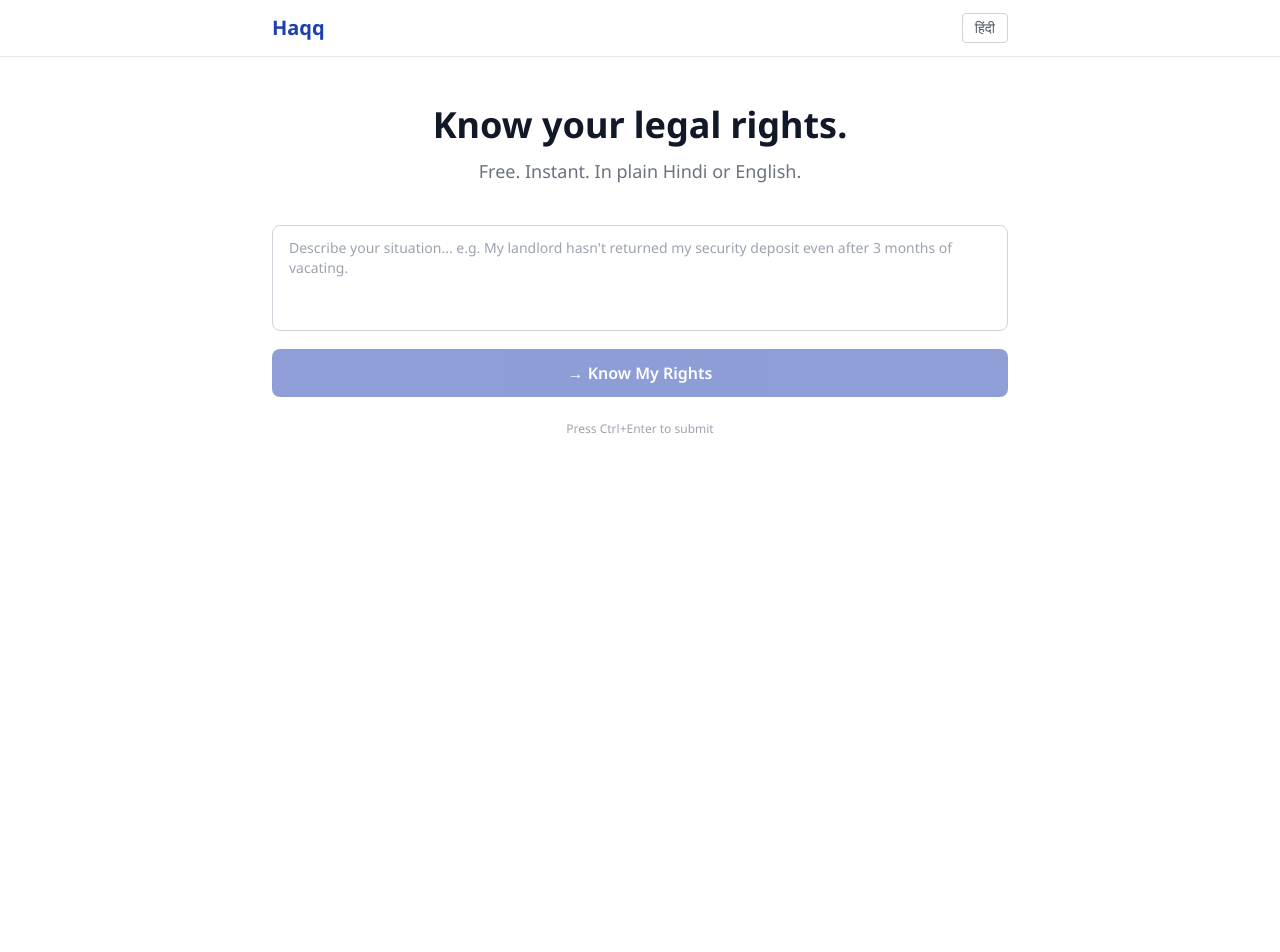
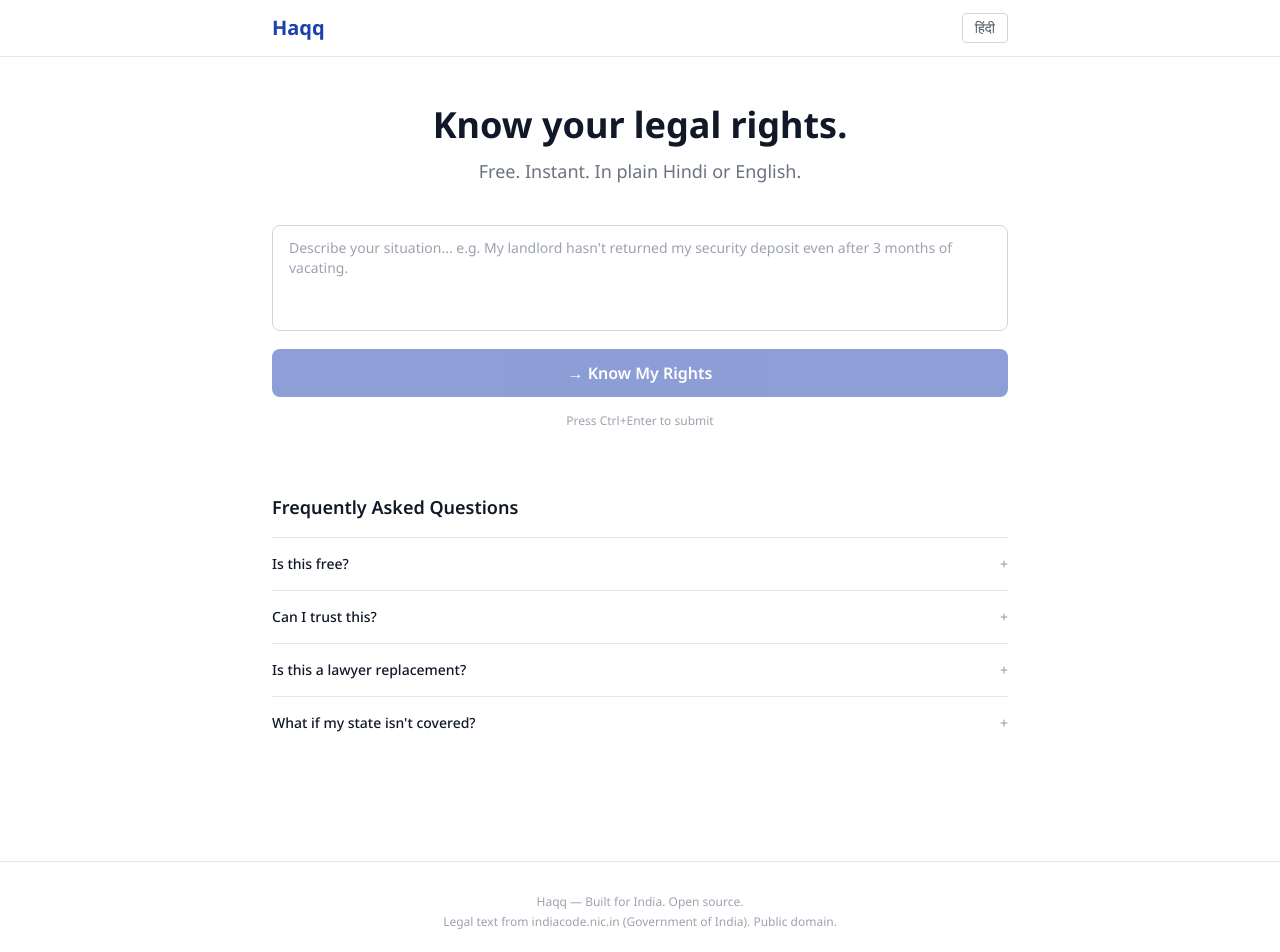
Before and after one commit to Alokxk/Haqq, a React (Vite) app in the folder frontend/: page / in a window 1280 px wide. Shown: the top 952 px of the page. Before the commit the page ends 800 px from the top, so only its background shows below. Built offline with nearby package versions, Linux system fonts and the light colour scheme; no server answers.

Commit message:
feat: Added FAQ & Footer components to Home page

```diff
--- /dev/null
+++ b/frontend/src/components/FAQ.tsx
@@ -0,0 +1,91 @@
+import { useState } from "react";
+import type { Language } from "../App";
+
+interface FAQItem {
+  question: string;
+  answer: string;
+}
+
+const FAQ_CONTENT: Record<Language, FAQItem[]> = {
+  en: [
+    {
+      question: "Is this free?",
+      answer: "Yes, always. Haqq is free for everyone.",
+    },
+    {
+      question: "Can I trust this?",
+      answer:
+        "Every answer cites the exact law section with a direct link to indiacode.nic.in. Verify it yourself.",
+    },
+    {
+      question: "Is this a lawyer replacement?",
+      answer:
+        "No. For court proceedings, consult a registered advocate. Haqq helps you understand your rights and take the first step.",
+    },
+    {
+      question: "What if my state isn't covered?",
+      answer:
+        "Central acts apply everywhere in India. State-specific laws are ongoing work.",
+    },
+  ],
+  hi: [
+    {
+      question: "क्या यह मुफ्त है?",
+      answer: "हां, हमेशा। Haqq सभी के लिए मुफ्त है।",
+    },
+    {
+      question: "क्या मैं इस पर भरोसा कर सकता हूं?",
+      answer:
+        "हर जवाब सटीक कानून धारा का हवाला देता है और indiacode.nic.in का सीधा लिंक देता है। खुद सत्यापित करें।",
+    },
+    {
+      question: "क्या यह वकील की जगह है?",
+      answer:
+        "नहीं। अदालती कार्यवाही के लिए किसी पंजीकृत वकील से सलाह लें। Haqq आपको अपने अधिकार समझने और पहला कदम उठाने में मदद करता है।",
+    },
+    {
+      question: "अगर मेरा राज्य कवर नहीं है?",
+      answer:
+        "केंद्रीय कानून पूरे भारत में लागू होते हैं। राज्य-विशिष्ट कानून जारी काम है।",
+    },
+  ],
+};
+
+interface FAQProps {
+  language: Language;
+}
+
+export default function FAQ({ language }: FAQProps) {
+  const [openIndex, setOpenIndex] = useState<number | null>(null);
+  const items = FAQ_CONTENT[language];
+
+  return (
+    <div className="mt-16">
+      <h2 className="text-lg font-semibold text-gray-900 mb-4">
+        {language === "en"
+          ? "Frequently Asked Questions"
+          : "अक्सर पूछे जाने वाले प्रश्न"}
+      </h2>
+      <div className="divide-y divide-gray-200 border-t border-gray-200">
+        {items.map((item, index) => (
+          <div key={index}>
+            <button
+              onClick={() => setOpenIndex(openIndex === index ? null : index)}
+              className="w-full text-left py-4 flex justify-between items-center text-sm font-medium text-gray-900 hover:text-primary"
+            >
+              {item.question}
+              <span className="ml-4 text-gray-400">
+                {openIndex === index ? "−" : "+"}
+              </span>
+            </button>
+            {openIndex === index && (
+              <p className="pb-4 text-sm text-gray-600 leading-relaxed">
+                {item.answer}
+              </p>
+            )}
+          </div>
+        ))}
+      </div>
+    </div>
+  );
+}
--- /dev/null
+++ b/frontend/src/components/Footer.tsx
@@ -0,0 +1,24 @@
+import type { Language } from "../App";
+
+interface FooterProps {
+  language: Language;
+}
+
+export default function Footer({ language }: FooterProps) {
+  return (
+    <footer className="border-t border-gray-200 mt-16 py-8">
+      <div className="max-w-3xl mx-auto px-4 text-center text-xs text-gray-400 space-y-1">
+        <p>
+          {language === "en"
+            ? "Haqq — Built for India. Open source."
+            : "Haqq — भारत के लिए बनाया गया। ओपन सोर्स।"}
+        </p>
+        <p>
+          {language === "en"
+            ? "Legal text from indiacode.nic.in (Government of India). Public domain."
+            : "कानूनी पाठ indiacode.nic.in (भारत सरकार) से। सार्वजनिक डोमेन।"}
+        </p>
+      </div>
+    </footer>
+  );
+}
--- a/frontend/src/pages/Home.tsx
+++ b/frontend/src/pages/Home.tsx
@@ -3,6 +3,8 @@ import { useNavigate } from "react-router-dom";
 import type { Language } from "../App";
 import SituationInput from "../components/SituationInput";
 import ExampleSituations from "../components/ExampleSituations";
+import FAQ from "../components/FAQ";
+import Footer from "../components/Footer";
 import { analyzeText } from "../api";
 
 interface HomeProps {
@@ -44,6 +46,7 @@ export default function Home({ language }: HomeProps) {
   };
 
   return (
+    <>
       <main className="max-w-3xl mx-auto px-4 py-12">
         <div className="text-center mb-10">
           <h1 className="text-4xl font-bold text-gray-900 mb-3">
@@ -62,22 +65,24 @@ export default function Home({ language }: HomeProps) {
 
         <ExampleSituations
           language={language}
-        onSelect={(text) => {
-          setInputText(text);
-        }}
+          onSelect={(text) => setInputText(text)}
         />
 
         {error && (
           <p className="mt-4 text-sm text-red-600 text-center">{error}</p>
         )}
 
-      <div className="mt-6 text-center text-xs text-gray-400">
+        <div className="mt-4 text-center text-xs text-gray-400">
           <p>
             {language === "en"
               ? "Press Ctrl+Enter to submit"
               : "सबमिट करने के लिए Ctrl+Enter दबाएं"}
           </p>
         </div>
+
+        <FAQ language={language} />
       </main>
+      <Footer language={language} />
+    </>
   );
 }
```
Lines whose indentation alone changed are shown as unchanged.
